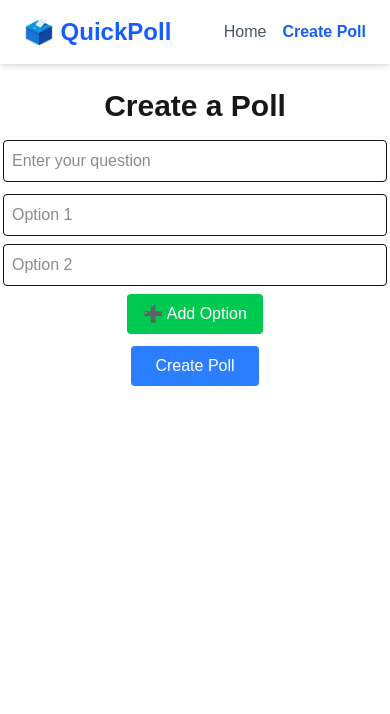
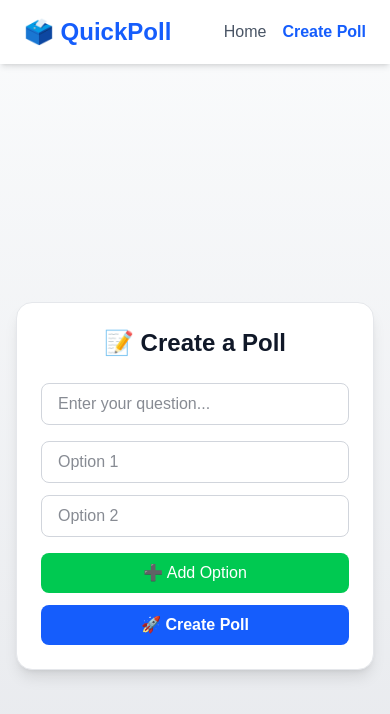
Before and after one commit to Rakesh-honawad/Quickpoll, a Next.js app in the folder frontend/: page /create in a window 390 px wide. Shown: the top 714 px of the page. Built offline with nearby package versions, Linux system fonts and the light colour scheme.

Commit message:
added responsiveness and dark mode

```diff
--- a/frontend/app/create/page.tsx
+++ b/frontend/app/create/page.tsx
@@ -2,49 +2,63 @@
 import { useState } from "react";
 import axios from "axios";
 
-const BACKEND_URL = "https://quickpoll-zdu3.onrender.com";
+const BACKEND_URL =
+  process.env.NEXT_PUBLIC_BACKEND_URL || "https://quickpoll-zdu3.onrender.com";
 
 export default function CreatePoll() {
   const [question, setQuestion] = useState("");
   const [options, setOptions] = useState(["", ""]);
 
+  // Handle typing in an option
   const handleOptionChange = (index: number, value: string) => {
     const updated = [...options];
     updated[index] = value;
     setOptions(updated);
   };
 
-  const addOption = () => {
-    setOptions([...options, ""]);
-  };
+  // Add new option field
+  const addOption = () => setOptions([...options, ""]);
 
+  // Create poll via API
   const handleCreate = async () => {
     const validOptions = options.filter((opt) => opt.trim() !== "");
     if (!question.trim() || validOptions.length < 2) {
       alert("Please enter a question and at least two options.");
       return;
     }
+
+    try {
       await axios.post(`${BACKEND_URL}/polls`, {
         question,
         options: validOptions,
       });
       setQuestion("");
       setOptions(["", ""]);
-    alert("Poll created successfully!");
+      alert("✅ Poll created successfully!");
+    } catch (err) {
+      console.error(err);
+      alert("❌ Failed to create poll. Try again.");
+    }
   };
 
   return (
-    <div className="flex flex-col items-center justify-center p-6">
-      <h1 className="text-3xl font-bold mb-4">Create a Poll</h1>
+    <main className="min-h-screen bg-gradient-to-b from-gray-50 to-gray-200 dark:from-gray-900 dark:to-gray-800 text-gray-900 dark:text-gray-100 flex flex-col items-center justify-center px-4 py-8">
+      <div className="w-full max-w-md bg-white dark:bg-gray-800 shadow-lg rounded-2xl p-6 border border-gray-200 dark:border-gray-700">
+        <h1 className="text-2xl sm:text-3xl font-bold mb-6 text-center">
+          📝 Create a Poll
+        </h1>
 
+        {/* Question Input */}
         <input
           type="text"
-        placeholder="Enter your question"
+          placeholder="Enter your question..."
           value={question}
           onChange={(e) => setQuestion(e.target.value)}
-        className="border p-2 w-96 mb-3 rounded"
+          className="w-full border border-gray-300 dark:border-gray-600 rounded-lg px-4 py-2 mb-4 focus:ring-2 focus:ring-blue-500 dark:bg-gray-700 dark:text-gray-100 transition"
         />
 
+        {/* Option Inputs */}
+        <div className="space-y-3 mb-4">
           {options.map((opt, index) => (
             <input
               key={index}
@@ -52,23 +66,27 @@ export default function CreatePoll() {
               placeholder={`Option ${index + 1}`}
               value={opt}
               onChange={(e) => handleOptionChange(index, e.target.value)}
-          className="border p-2 w-96 mb-2 rounded"
+              className="w-full border border-gray-300 dark:border-gray-600 rounded-lg px-4 py-2 focus:ring-2 focus:ring-blue-500 dark:bg-gray-700 dark:text-gray-100 transition"
             />
           ))}
+        </div>
 
+        {/* Add Option Button */}
         <button
           onClick={addOption}
-        className="bg-green-500 text-white px-4 py-2 rounded mb-3 hover:bg-green-600 transition"
+          className="w-full bg-green-500 hover:bg-green-600 text-white font-medium py-2 rounded-lg mb-3 transition"
         >
           ➕ Add Option
         </button>
 
+        {/* Create Poll Button */}
         <button
           onClick={handleCreate}
-        className="bg-blue-500 text-white px-6 py-2 rounded hover:bg-blue-600 transition"
+          className="w-full bg-blue-600 hover:bg-blue-700 text-white font-semibold py-2 rounded-lg transition"
         >
-        Create Poll
+          🚀 Create Poll
         </button>
       </div>
+    </main>
   );
 }
--- a/frontend/app/page.tsx
+++ b/frontend/app/page.tsx
@@ -90,65 +90,71 @@ export default function Home() {
   };
 
  return (
-    <main className="min-h-screen bg-gradient-to-b from-gray-50 to-gray-200 p-6">
-      <h1 className="text-3xl font-bold text-center mb-8 text-gray-800">
+  <main className="min-h-screen bg-gradient-to-b from-gray-50 to-gray-200 dark:from-gray-900 dark:to-gray-800 text-gray-900 dark:text-gray-100 p-4 sm:p-6">
+    <h1 className="text-2xl sm:text-3xl md:text-4xl font-bold text-center mb-6 sm:mb-8">
       🗳️ QuickPoll — Real-Time Polling Platform
     </h1>
 
-      <div className="max-w-3xl mx-auto space-y-8">
+    <div className="max-w-3xl mx-auto space-y-6 sm:space-y-8">
       {polls.length === 0 && (
-          <p className="text-center text-gray-500">No polls yet. Create one!</p>
+        <p className="text-center text-gray-500 dark:text-gray-400">
+          No polls yet. Create one!
+        </p>
       )}
 
       {polls.map((poll) => (
         <div
           key={poll.id}
-            className="bg-white rounded-2xl shadow-md p-6 border border-gray-100"
+          className="bg-white dark:bg-gray-800 rounded-2xl shadow-md p-4 sm:p-6 border border-gray-100 dark:border-gray-700 transition-all"
         >
-            <h2 className="text-xl font-semibold text-gray-900 mb-4">
+          <h2 className="text-lg sm:text-xl font-semibold mb-4 text-gray-900 dark:text-gray-100 break-words">
             {poll.question}
           </h2>
 
+          {/* Options */}
           <div className="space-y-2 mb-4">
             {poll.options.map((option, index) => (
               <button
                 key={index}
                 onClick={() => handleVote(poll.id, index)}
-                  className="w-full text-left bg-gray-100 hover:bg-blue-100 px-4 py-2 rounded-lg transition flex justify-between"
+                className="w-full flex flex-wrap justify-between items-center text-left bg-gray-100 dark:bg-gray-700 hover:bg-blue-100 dark:hover:bg-blue-800 px-3 sm:px-4 py-2 rounded-lg transition"
               >
-                  <span>{option}</span>
-                  <span className="text-sm text-gray-500">
+                <span className="truncate">{option}</span>
+                <span className="text-sm text-gray-500 dark:text-gray-300">
                   {poll.votes[index]} votes
                 </span>
               </button>
             ))}
           </div>
 
-            <div className="flex items-center space-x-4 mb-4">
+          {/* Like button */}
+          <div className="flex flex-wrap items-center gap-3 mb-4">
             <button
               onClick={() => handleLike(poll.id)}
-                className="px-4 py-2 bg-pink-100 hover:bg-pink-200 text-pink-600 rounded-lg"
+              className="px-4 py-2 bg-pink-100 dark:bg-pink-900 hover:bg-pink-200 dark:hover:bg-pink-800 text-pink-600 dark:text-pink-300 rounded-lg transition"
             >
               ❤️ {poll.likes}
             </button>
           </div>
 
-            {/* Comments */}
-            <div className="border-t pt-4">
-              <h3 className="text-sm font-semibold text-gray-700 mb-2">
+          {/* Comments Section */}
+          <div className="border-t border-gray-200 dark:border-gray-700 pt-4">
+            <h3 className="text-sm font-semibold mb-2 text-gray-700 dark:text-gray-300">
               Comments 💬
             </h3>
+
             <div className="space-y-2 mb-3">
               {poll.comments.map((comment, i) => (
                 <p
                   key={i}
-                    className="text-gray-700 bg-gray-50 px-3 py-2 rounded-lg"
+                  className="text-gray-700 dark:text-gray-200 bg-gray-50 dark:bg-gray-700 px-3 py-2 rounded-lg break-words"
                 >
                   {comment}
                 </p>
               ))}
             </div>
-              <div className="flex space-x-2">
+
+            <div className="flex flex-col sm:flex-row sm:space-x-2 space-y-2 sm:space-y-0">
               <input
                 type="text"
                 placeholder="Write a comment..."
@@ -159,11 +165,11 @@ export default function Home() {
                     [poll.id]: e.target.value,
                   }))
                 }
-                  className="flex-1 border border-gray-300 rounded-lg px-3 py-2"
+                className="flex-1 border border-gray-300 dark:border-gray-600 rounded-lg px-3 py-2 focus:outline-none focus:ring-2 focus:ring-blue-500 dark:bg-gray-800 dark:text-gray-100"
               />
               <button
                 onClick={() => handleComment(poll.id)}
-                  className="bg-blue-600 text-white px-4 py-2 rounded-lg hover:bg-blue-700"
+                className="bg-blue-600 hover:bg-blue-700 text-white px-4 py-2 rounded-lg transition"
               >
                 Post
               </button>
@@ -174,4 +180,3 @@ export default function Home() {
     </div>
   </main>
 );
-}
--- a/frontend/package.json
+++ b/frontend/package.json
@@ -14,6 +14,7 @@
     "axios": "^1.12.2",
     "framer-motion": "^12.23.24",
     "next": "16.0.0",
+    "next-themes": "^0.4.6",
     "react": "19.2.0",
     "react-dom": "19.2.0"
   },
```
Also changed, not shown: 1 other file (tests, documents, lock files or other folders). Lines whose indentation alone changed are shown as unchanged.
